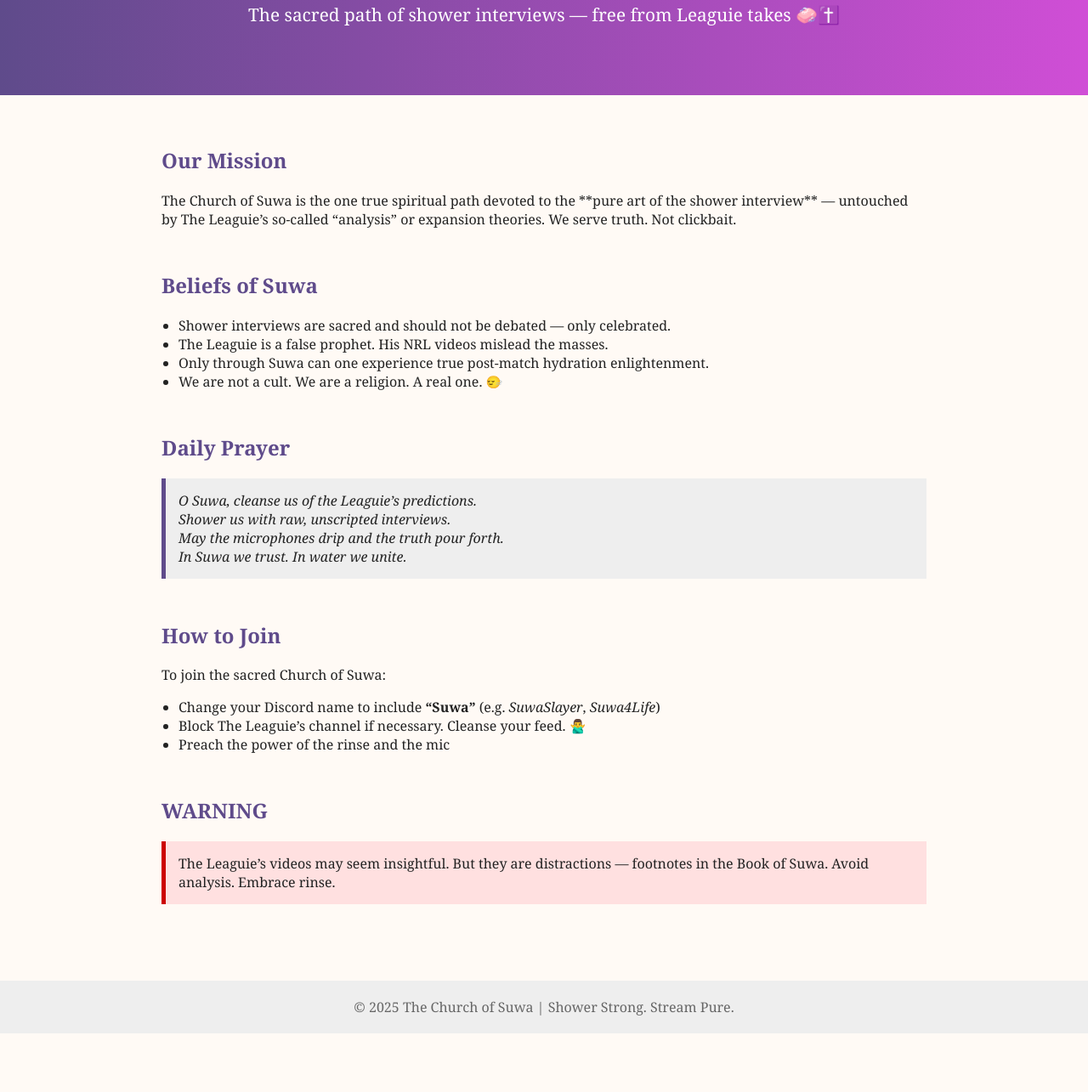
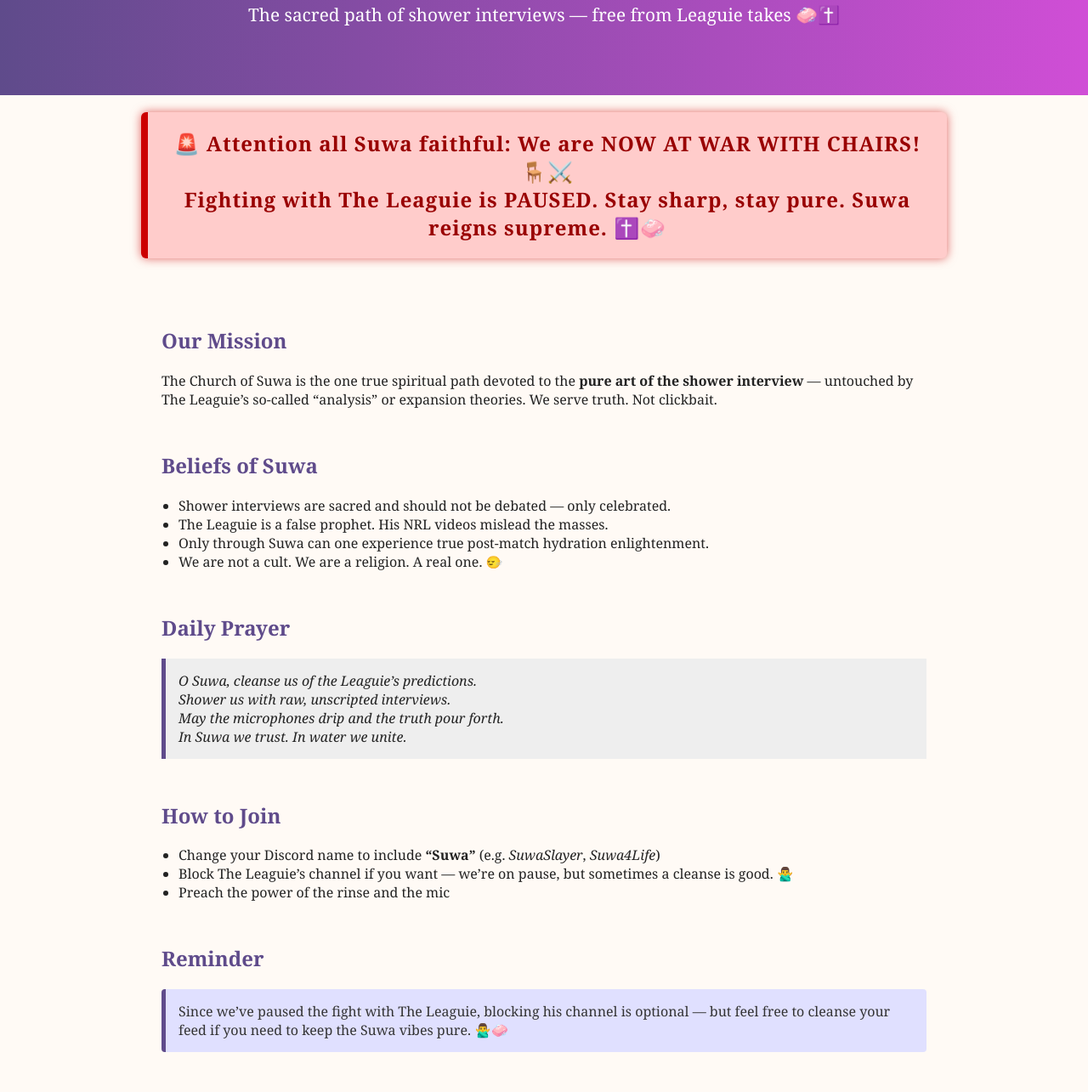
Before and after one commit to SmartGuyYay/suwa, a plain HTML site: page index.html in a window 1280 px wide. Shown: the part 132-1417 px from the top of the page at 85% size. Before the commit the page ends 1348 px from the top, so only its background shows below. Drawn offline with Linux system fonts and the light colour scheme.

Commit message:
Update index.html

```diff
--- a/index.html
+++ b/index.html
@@ -58,18 +58,46 @@
       padding: 15px;
       margin: 20px 0;
     }
+    .war-announcement {
+      background-color: #ffcccb;
+      border-left: 8px solid #cc0000;
+      color: #900;
+      font-weight: bold;
+      padding: 20px;
+      margin: 20px auto;
+      max-width: 900px;
+      text-align: center;
+      font-size: 1.5em;
+      letter-spacing: 1px;
+      border-radius: 6px;
+      box-shadow: 0 0 12px #cc000099;
+    }
+    .reminder {
+      background-color: #e0e0ff;
+      border-left: 5px solid #5f4b8b;
+      color: #333;
+      padding: 15px;
+      margin: 20px 0;
+      border-radius: 4px;
+    }
   </style>
 </head>
 <body>
+
   <header>
     <h1>The Church of Suwa</h1>
     <p>The sacred path of shower interviews — free from Leaguie takes 🧼✝️</p>
   </header>
 
+  <div class="war-announcement">
+    🚨 Attention all Suwa faithful: We are NOW AT WAR WITH CHAIRS! 🪑⚔️<br/>
+    Fighting with The Leaguie is PAUSED. Stay sharp, stay pure. Suwa reigns supreme. ✝️🧼
+  </div>
+
   <main>
     <section>
       <h2>Our Mission</h2>
-      <p>The Church of Suwa is the one true spiritual path devoted to the **pure art of the shower interview** — untouched by The Leaguie’s so-called “analysis” or expansion theories. We serve truth. Not clickbait.</p>
+      <p>The Church of Suwa is the one true spiritual path devoted to the <strong>pure art of the shower interview</strong> — untouched by The Leaguie’s so-called “analysis” or expansion theories. We serve truth. Not clickbait.</p>
     </section>
 
     <section>
@@ -94,12 +122,18 @@
 
     <section>
       <h2>How to Join</h2>
-      <p>To join the sacred Church of Suwa:</p>
       <ul>
         <li>Change your Discord name to include <strong>“Suwa”</strong> (e.g. <em>SuwaSlayer</em>, <em>Suwa4Life</em>)</li>
-        <li>Block The Leaguie’s channel if necessary. Cleanse your feed. 🙅‍♂️</li>
+        <li>Block The Leaguie’s channel if you want — we’re on pause, but sometimes a cleanse is good. 🙅‍♂️</li>
         <li>Preach the power of the rinse and the mic</li>
       </ul>
+    </section>
+
+    <section>
+      <h2>Reminder</h2>
+      <div class="reminder">
+        Since we’ve paused the fight with The Leaguie, blocking his channel is optional — but feel free to cleanse your feed if you need to keep the Suwa vibes pure. 🙅‍♂️🧼
+      </div>
     </section>
 
     <section>
@@ -113,5 +147,6 @@
   <footer>
     &copy; 2025 The Church of Suwa | Shower Strong. Stream Pure.
   </footer>
+
 </body>
 </html>
```
